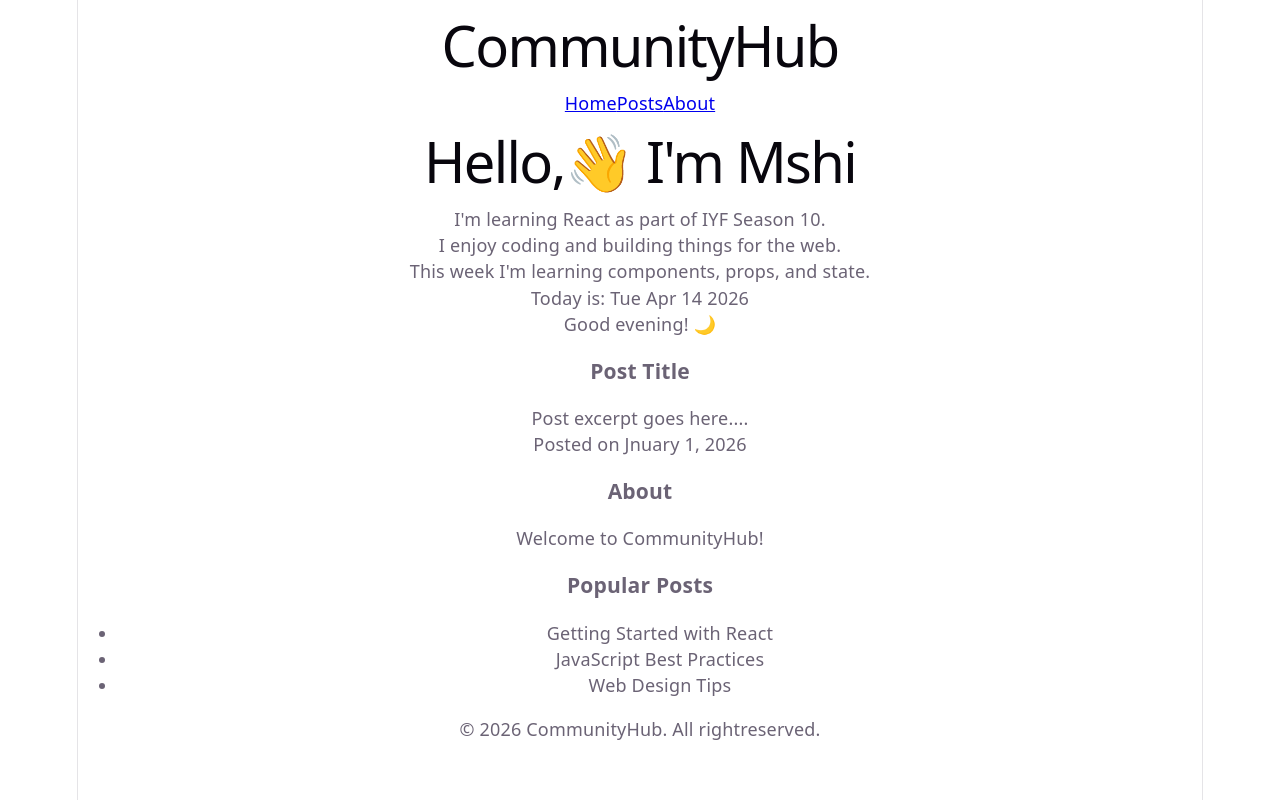
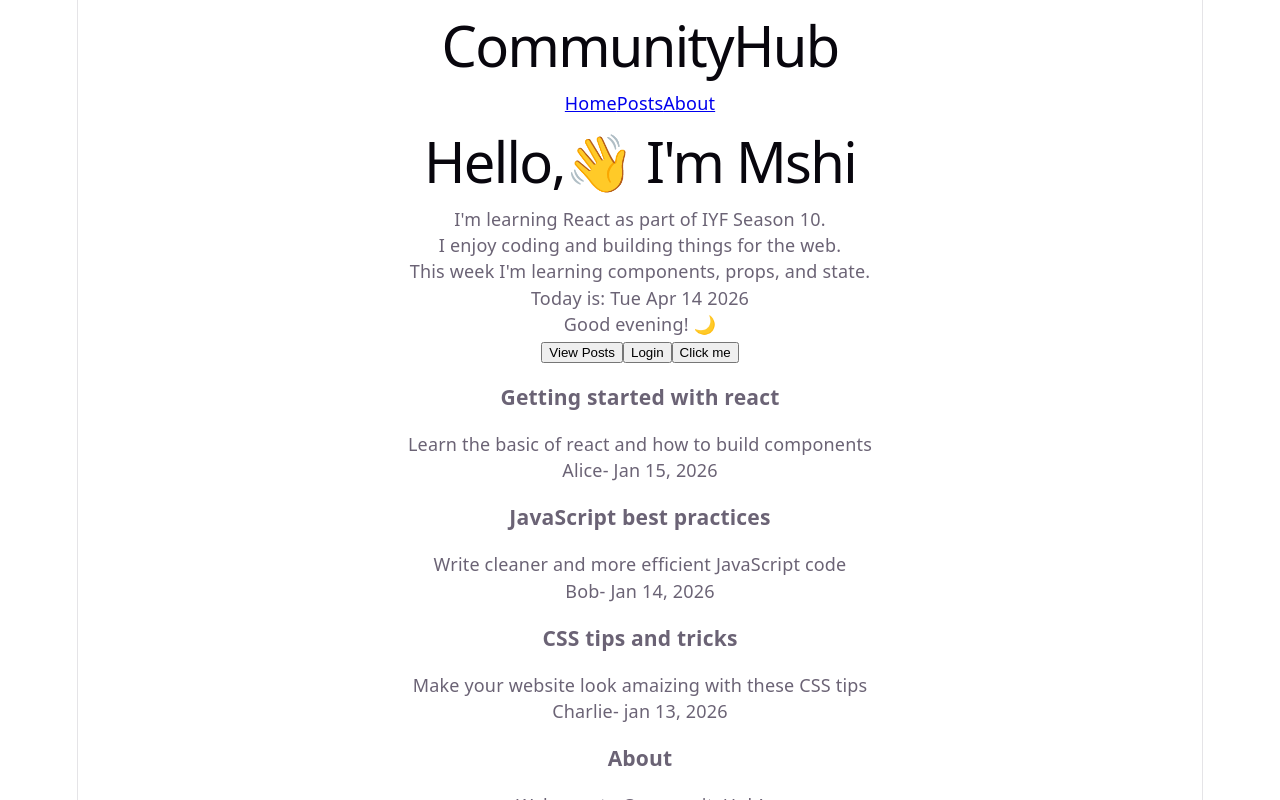
Before and after one commit to Mshi-dev15/iyf-s10-week-08-Mshi-dev15, a React (Vite) app: page / in a window 1280 px wide. Shown: the top 800 px of the page. Built offline with nearby package versions, Linux system fonts and the light colour scheme.

Commit message:
Task 15.3: Added props to PostCard, Postlist, Button components

```diff
--- a/src/App.jsx
+++ b/src/App.jsx
@@ -1,8 +1,8 @@
  import Header from './components/Header';
  import Footer from './components/Footer';
- import PostCard from './components/PostCard';
+ import PostList from './components/PostList';
  import Sidebar from './components/Sidebar';
-
+ import Button from './components/Button';
 
  function App() {
   const name = "Mshi";
@@ -28,7 +28,10 @@
       <p>This week I'm learning components, props, and state.</p>
       <p>Today is: {currentDate}</p>
       <p>{greeting}</p>
-      <PostCard />
+      <Button text="View Posts" />
+      <Button text="Login" />
+      <Button />
+      <PostList />
       <Sidebar />
       </main>
     <Footer />
--- a/src/components/Button.jsx
+++ b/src/components/Button.jsx
@@ -1,6 +1,16 @@
-function Button() {
-    return (
-        <button>Click me</button>
+function Button({
+        text = "Click me",
+        variant = "primary",
+        size = "medium",
+        disabled = false
+    })
+{
+    return(
+        <button
+         className={`btn btn-${variant} btn-${size}`}
+        disabled={disabled}>
+            {text}
+        </button>
     );
 }
 export default Button;
--- a/src/components/PostCard.jsx
+++ b/src/components/PostCard.jsx
@@ -1,9 +1,10 @@
-function PostCard () {
+function PostCard ({title, excerpt, author, date}) {
     return(
         <article>
-            <h3>Post Title</h3>
-            <p>Post excerpt goes here....</p>
-            <span>Posted on Jnuary 1, 2026</span>
+            <h3>{title}</h3>
+            <p>{excerpt}</p>
+            <span>{author}</span>
+            <span>- {date}</span>
         </article>
     );
 }
--- /dev/null
+++ b/src/components/PostList.jsx
@@ -0,0 +1,44 @@
+import PostCard from './PostCard';
+
+function PostList(){
+    const posts =[
+         {
+            id: 1,
+            title: "Getting started with react",
+            excerpt: "Learn the basic of react and how to build components",
+            author: "Alice",
+            date: "Jan 15, 2026"
+         },
+      {
+        id: 2,
+        title: "JavaScript best practices",
+        excerpt: "Write cleaner and more efficient JavaScript code",
+        author: "Bob",
+        date: "Jan 14, 2026"
+      },
+      {
+        id: 3,
+        title: "CSS tips and tricks",
+        excerpt: "Make your website look amaizing with these CSS tips",
+        author: "Charlie",
+        date: "jan 13, 2026"
+      }
+
+
+    ];
+
+    return (
+        <div>
+            {posts.map(post =>(
+                <PostCard
+                key ={post.id}
+                title={post.title}
+                excerpt={post.excerpt}
+                author={post.author}
+                date={post.date}
+                />
+            ))}
+        </div>
+    );
+}
+export default PostList
```
